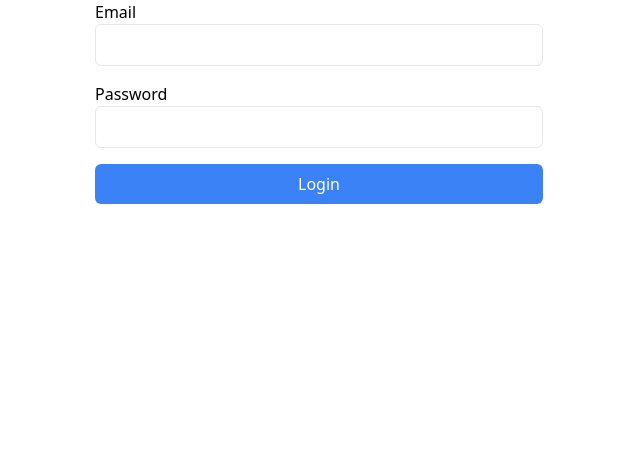
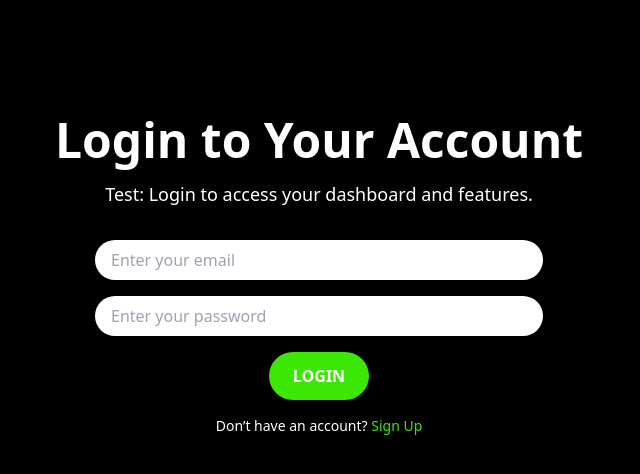
Before and after one commit to peter-sp-1/tokenflowzy, a React (Vite) app: page /login in a window 1280 px wide. Shown: the top 474 px of the page, without its empty margins (321-961 px from the left). Built offline with nearby package versions, Linux system fonts and the light colour scheme.

Commit message:
Setup init

```diff
--- a/src/App.tsx
+++ b/src/App.tsx
@@ -2,6 +2,9 @@ import React from 'react';
 import { BrowserRouter as Router, Routes, Route } from 'react-router-dom';
 import LoginSignup from './pages/LoginSignup';
 import Home from './pages/Home';
+import UsersPage from './pages/UsersPage';
+import SuperAdmin from './pages/SuperAdmin';
+import Admin from './pages/Admin';
 
 const App: React.FC = () => {
   return (
@@ -9,8 +12,9 @@ const App: React.FC = () => {
       <Routes>
         <Route path="/" element={<Home />} />
         <Route path="/login" element={<LoginSignup />} />
-        <Route path="/super-admin" element={<div>Super Admin Page</div>} />
-        <Route path="/admin-dashboard" element={<div>Admin Dashboard</div>} />
+        <Route path="/super-admin" element={< SuperAdmin/>} />
+        <Route path="/admin-dashboard" element={< Admin/>} />
+        <Route path="/user" element={ <UsersPage /> } />
       </Routes>
     </Router>
   );
--- /dev/null
+++ b/src/pages/Admin.tsx
@@ -0,0 +1,12 @@
+// Mock Admin page
+// import { useNavigate } from "react-router-dom";
+
+const Admin: React.FC = () => {
+    return (
+      <div className="min-h-screen bg-black text-white">
+        <h1 className="text-3xl font-bold text-center">Admin Page</h1>
+      </div>
+    );
+  };
+
+  export default Admin;
--- a/src/pages/Home.tsx
+++ b/src/pages/Home.tsx
@@ -1,12 +1,25 @@
 // this is the default page for the leaderboard where everyone views on entry
 // using react typescript, tailwindcss responsive ui, and react router dom for routing
 import React from "react";
+import { useNavigate } from "react-router-dom";
 
 const Home: React.FC = () => {
+  const navigate = useNavigate();
+
   return (
-    <div className="min-h-screen bg-black text-white">
-        <h1 className="text-3xl font-bold text-center">Leaderboard</h1>
-        <p className="text-center">default page</p>
+    <div className="min-h-screen bg-black text-white flex flex-col justify-center items-center p-4">
+      <h1 className="text-3xl font-bold text-center mb-4 sm:text-4xl lg:text-5xl">
+        Leaderboard
+      </h1>
+      <p className="text-center text-sm sm:text-base lg:text-lg mb-6">
+        Default page
+      </p>
+      <button
+        onClick={() => navigate('/login')}
+        className="px-6 py-3 bg-blue-500 text-white rounded-md hover:bg-blue-600 text-sm sm:text-base lg:text-lg transition duration-300"
+      >
+        Log In
+      </button>
     </div>
   );
 };
--- a/src/pages/LoginSignup.tsx
+++ b/src/pages/LoginSignup.tsx
@@ -1,69 +1,118 @@
-// AI GEN TEMPLATE FIX
-import React, { useState } from 'react';
-import { useNavigate } from 'react-router-dom';
-import { getUserInfo } from '../utils/auth';
+import React, { useState } from "react";
+import { useNavigate } from "react-router-dom";
+import { loginChatAgent, signupChatAgent } from "../utils/auth";
 
-const LoginSignup = () => {
-  const [email, setEmail] = useState('');
-  const [password, setPassword] = useState('');
-  const [error, setError] = useState<string | null>(null);
+const LoginSignup: React.FC = () => {
+  const [email, setEmail] = useState("");
+  const [password, setPassword] = useState("");
+  const [isLogin, setIsLogin] = useState(true);
+  const [showModal, setShowModal] = useState(false);
   const navigate = useNavigate();
 
-  const handleLogin = async (e: React.FormEvent) => {
+  const handleSubmit = async (e: React.FormEvent) => {
     e.preventDefault();
+
     try {
-      // Make your login API request to get the token here
-      const token = 'your_jwt_token'; // Replace with your logic to get token
+      if (isLogin) {
+        // Login logic
+        const result = await loginChatAgent(email, password);
+        if (!result.success) {
+          return alert(result.message);
+        }
 
-      // Fetch user info based on the token
-      const userInfo = await getUserInfo(token);
+        // Store token and email in localStorage
+        // localStorage.setItem("authToken", result.token);
+        localStorage.setItem("email", email);
 
-      if (userInfo.is_super_admin) {
-        navigate('/super-admin'); // Redirect to Super Admin page
-      } else if (userInfo.is_admin) {
-        navigate('/admin-dashboard'); // Redirect to Admin Dashboard
+        // Redirect based on role
+        if (result.message?.is_super_admin) {
+          navigate("/super-admin");
+        } else if (result.message?.is_admin) {
+          navigate("/admin-dashboard");
+        } else {
+          navigate("/user");
+        }
       } else {
-        navigate('/home'); // Or to a regular user page
+        // Signup logic
+        await signupChatAgent(email, true, true, password);
+        setShowModal(true);
+        setEmail("");
+        setPassword("");
       }
-    } catch (err) {
-      setError('Login failed. Please try again.');
+    } catch (error: any) {
+      alert(error.message || "An error occurred. Please try again.");
+    }
+  };
+
+  const closeModal = () => {
+    setShowModal(false);
+    if (!isLogin) {
+      navigate("/user");
     }
   };
 
   return (
-    <div className="max-w-md mx-auto">
-      <form onSubmit={handleLogin} className="space-y-4">
-        <div>
-          <label htmlFor="email" className="block">Email</label>
+    <div className="min-h-screen bg-black text-white text-center p-5">
+      <div className="mt-24">
+        <h1 className="text-5xl font-bold mb-4">
+          {isLogin ? "Login to Your Account" : "Create a New Account"}
+        </h1>
+        <p className="text-lg mb-8">
+          {isLogin
+            ? "Test: Login to access your dashboard and features."
+            : "Join our platform and start your journey today!"}
+        </p>
+
+        <form onSubmit={handleSubmit} className="flex flex-col items-center">
           <input
-            id="email"
             type="email"
+            placeholder="Enter your email"
             value={email}
             onChange={(e) => setEmail(e.target.value)}
-            className="w-full px-4 py-2 border rounded-md"
+            className="w-full max-w-md px-4 py-2 mb-4 text-black rounded-full focus:outline-none focus:ring-2 focus:ring-[#3BE803]"
+            required
           />
-        </div>
-
-        <div>
-          <label htmlFor="password" className="block">Password</label>
           <input
-            id="password"
             type="password"
+            placeholder="Enter your password"
             value={password}
             onChange={(e) => setPassword(e.target.value)}
-            className="w-full px-4 py-2 border rounded-md"
+            className="w-full max-w-md px-4 py-2 mb-4 text-black rounded-full focus:outline-none focus:ring-2 focus:ring-[#3BE803]"
+            required
           />
+          <button
+            type="submit"
+            className="bg-[#3BE803] text-white py-3 px-6 rounded-full font-bold hover:bg-[#2FD700] transition duration-300"
+          >
+            {isLogin ? "LOGIN" : "SIGN UP"}
+          </button>
+        </form>
+
+        <p className="mt-4 text-sm">
+          {isLogin ? "Don’t have an account?" : "Already have an account?"}{" "}
+          <span
+            onClick={() => setIsLogin(!isLogin)}
+            className="text-[#3BE803] cursor-pointer"
+          >
+            {isLogin ? "Sign Up" : "Login"}
+          </span>
+        </p>
+      </div>
+
+      {showModal && (
+        <div className="fixed inset-0 bg-black bg-opacity-50 flex items-center justify-center">
+          <div className="bg-white text-black p-8 rounded-lg shadow-lg">
+            <h2 className="text-2xl font-bold mb-4">Thank You!</h2>
+            <p>You’ve successfully signed up. Redirecting...</p>
+            <button
+              onClick={closeModal}
+              className="mt-4 bg-[#3BE803] text-white py-2 px-4 rounded-full font-bold hover:bg-[#2FD700] transition duration-300"
+            >
+              Continue
+            </button>
+          </div>
         </div>
-
-        {error && <div className="text-red-500">{error}</div>}
-
-        <button
-          type="submit"
-          className="w-full py-2 bg-blue-500 text-white rounded-md"
-        >
-          Login
-        </button>
-      </form>
+      )}
     </div>
   );
 };
--- /dev/null
+++ b/src/pages/SuperAdmin.tsx
@@ -0,0 +1,12 @@
+// Mock SuperAdmin page
+// import { useNavigate } from "react-router-dom";
+
+const SuperAdmin: React.FC = () => {
+    return (
+      <div className="min-h-screen bg-black text-white">
+        <h1 className="text-3xl font-bold text-center">SuperAdmin Page</h1>
+      </div>
+    );
+  };
+
+  export default SuperAdmin;
--- /dev/null
+++ b/src/pages/UsersPage.tsx
@@ -0,0 +1,12 @@
+// Regular user's page
+// import { useNavigate } from "react-router-dom";
+
+const UsersPage: React.FC = () => {
+  return (
+    <div className="min-h-screen bg-black text-white">
+      <h1 className="text-3xl font-bold text-center">Regular Users Page</h1>
+    </div>
+  );
+};
+
+export default UsersPage;
--- a/src/utils/auth.ts
+++ b/src/utils/auth.ts
@@ -1,20 +1,31 @@
-import axios from 'axios';
+// src/database/db.ts
+import axios from "axios";
 
-interface UserInfo {
-  is_super_admin: boolean;
-  is_admin: boolean;
-  // Add other fields you expect from the response
-}
+// const API_URL = "https://chatagent-fac4fc562e95.herokuapp.com";
+const API_URL = "http://localhost:3000";
 
-export const getUserInfo = async (token: string): Promise<UserInfo> => {
+export const loginChatAgent = async (email: string, password: string): Promise<{ success: boolean | null, message: string | { is_super_admin: boolean, is_admin: boolean } }> => {
   try {
-    const response = await axios.get('/api/user', {
-      headers: {
-        Authorization: `Bearer ${token}`,
-      },
-    });
-    return response.data;
-  } catch (error) {
-    throw new Error('Failed to fetch user data');
+    const response = await axios.post(`${API_URL}/login`, { email, password });
+    if (!response.data.success) {
+      console.log(response.data);
+      return { success: false, message: response.data }; // Show error message from backend
+    } else {
+      // const token = response?.data?.token;
+      const userinfo = response?.data?.message;
+      console.log(userinfo);
+      return { success: true, message:  userinfo};
+      // return { token: token, message: "Login successful!" };
+    }
+  } catch (error: any) {
+    return { success: false, message: "An unexpected error occurred. Please try again later." };
   }
 };
+
+export const signupChatAgent = async (email: string, is_super_admin: boolean=true, is_admin: boolean=true, password: string): Promise<void> => {
+  try {
+    await axios.post(`${API_URL}/signup`, { email, is_super_admin, is_admin, password });
+  } catch (error: any) {
+    throw new Error(error.response?.data?.message || "Signup failed");
+  }
+};
```
